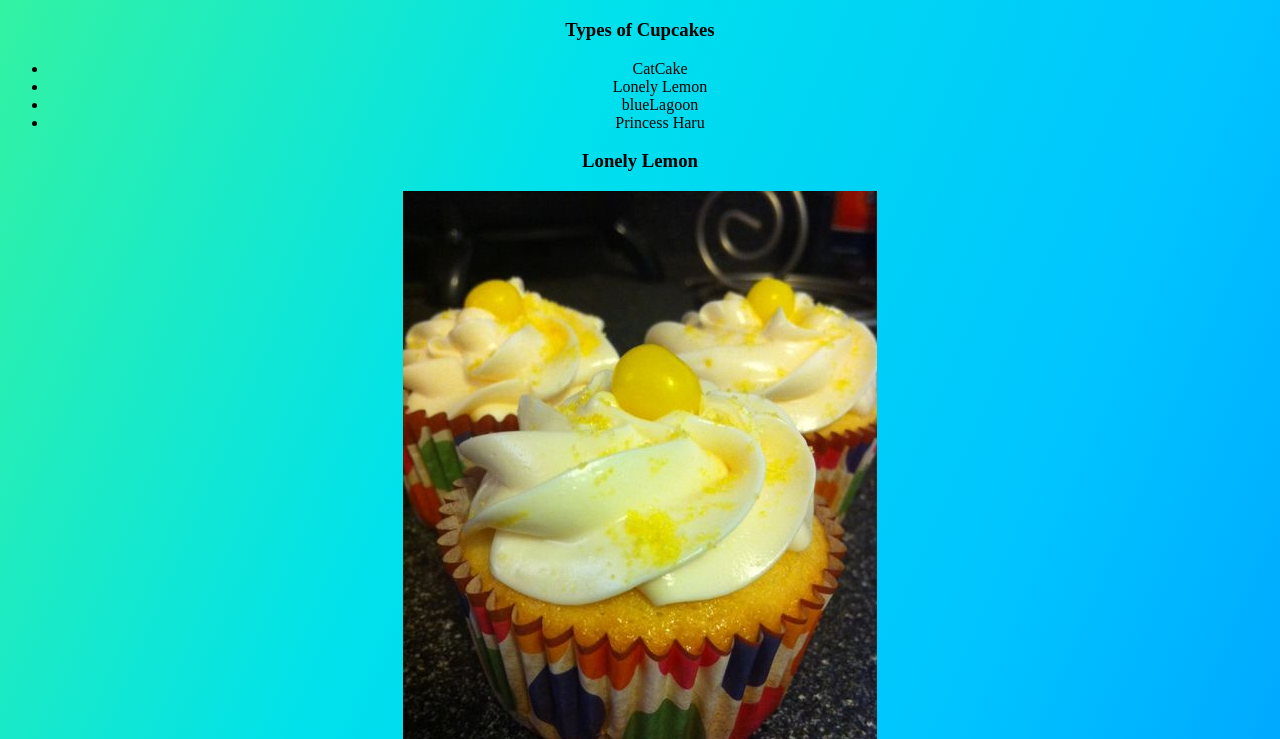
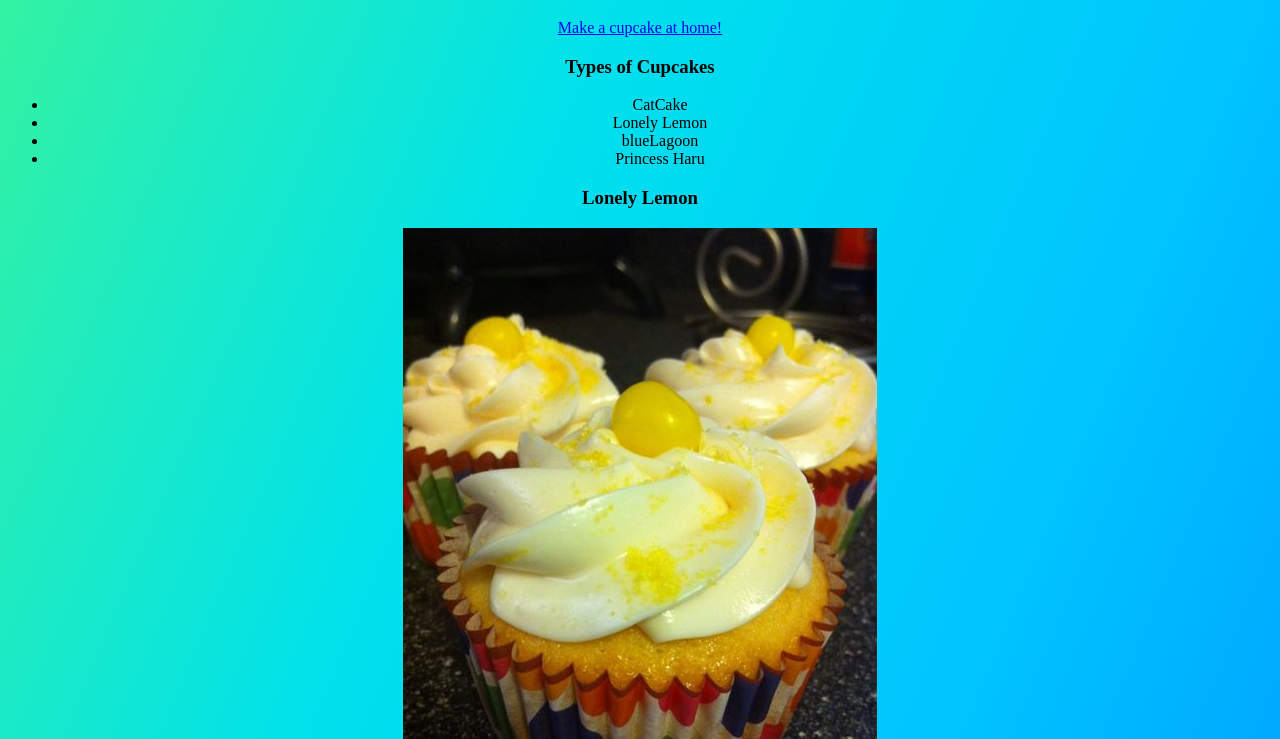
Before and after one commit to kalepadot/epicodus-cupcake-shop, a plain HTML site: page index.html in a window 1280 px wide. Shown: the part 61-800 px from the top of the page. Drawn offline with Linux system fonts and the light colour scheme.

Commit message:
add alink to a cupcake recipe

```diff
--- a/index.html
+++ b/index.html
@@ -10,6 +10,8 @@
   </head>
   <body>
     <h1>Welcome to Cool Cakes!</h1>
+
+    <a href="https://www.livewellbakeoften.com/vanilla-cupcakes/">Make a cupcake at home!</a>
 
     <h3>Types of Cupcakes</h3>
     <ul>
```
